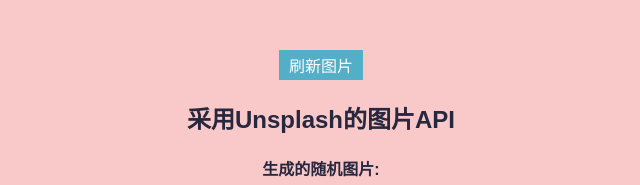
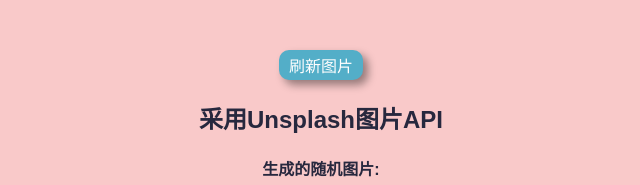
Before and after one commit to cvbnnnnnbvc/demo, a plain HTML site: page pic.html in a window 1280 px wide. Shown: the top 185 px of the page, without its empty margins (319-959 px from the left). Drawn offline with Linux system fonts and the light colour scheme; no server answers.

Commit message:
Update pic.html

```diff
--- a/pic.html
+++ b/pic.html
@@ -26,12 +26,18 @@
             border: none;
             font-size: 16px;
             padding: 3px 10px;
+            border-radius: 10px;
+            box-shadow: 5px 5px 8px 0px rgba(0, 0, 0, 0.4);
+            cursor: pointer;
+        }
+        button:hover {
+            background-color: rgb(48, 126, 171);
         }
     </style>
 </head>
 <body>
     <button onclick="refreshPage()">刷新图片</button>
-    <h2>采用Unsplash的图片API</h2>
+    <h2>采用Unsplash图片API</h2>
     <h4>生成的随机图片:</h4>
     <img id="randomImage" src="" alt="加载中..">
     <br>
```
